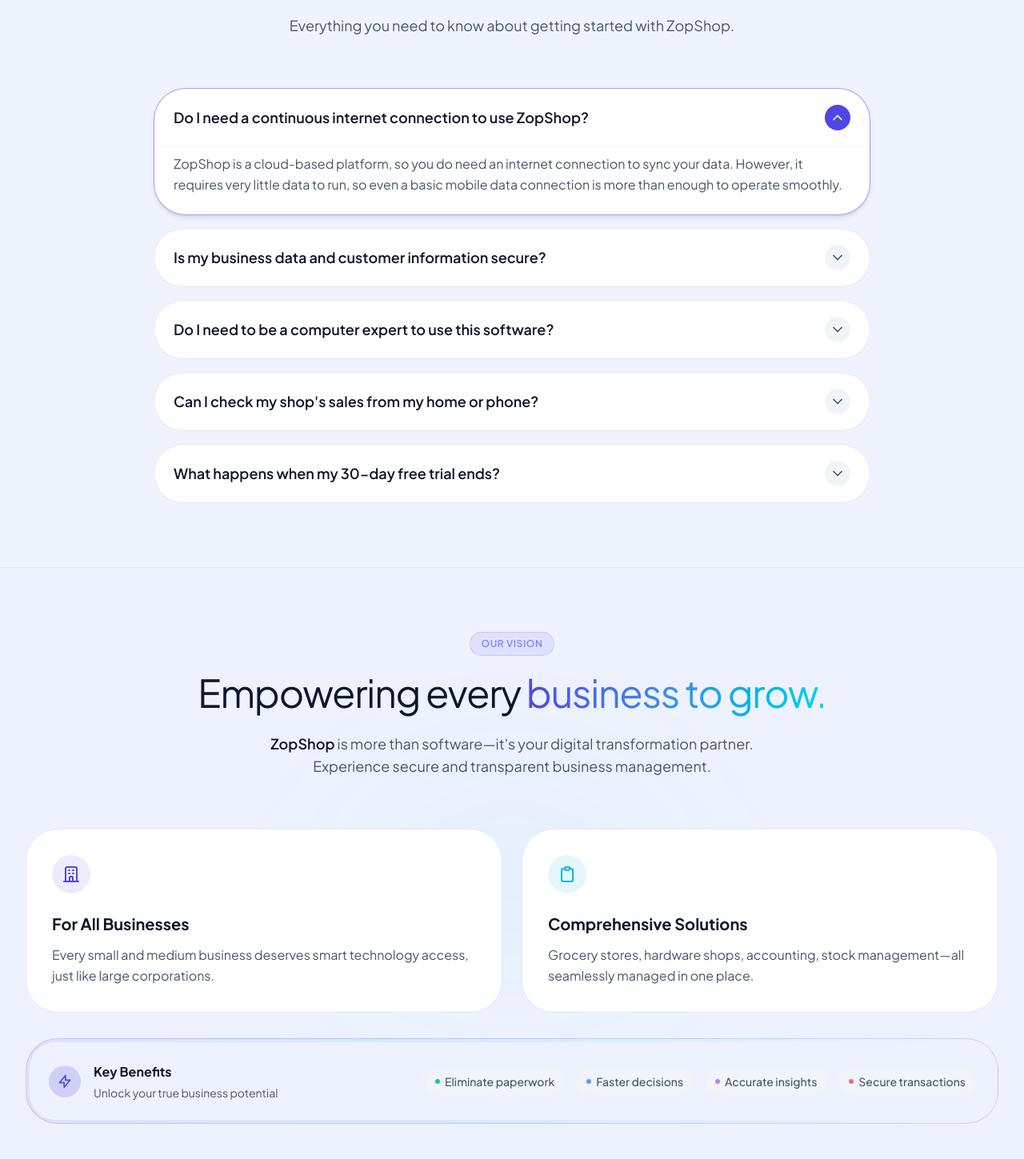
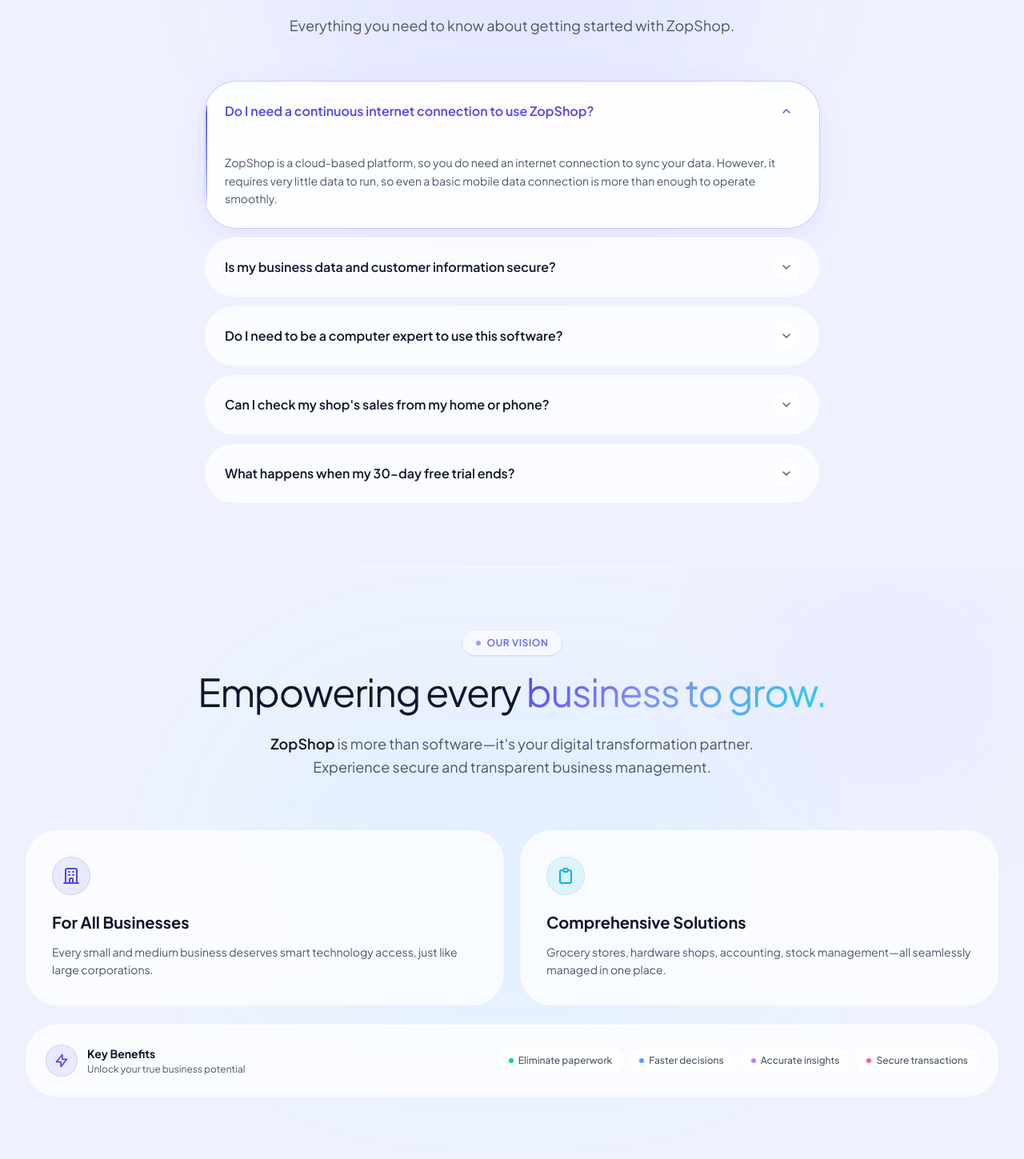
Before and after one commit to rashedulraha/zopshop-saas, a Next.js app: page / in a window 1280 px wide. Shown: the part 6381-7830 px from the top of the page at 80% size. Built offline with nearby package versions, Linux system fonts and the light colour scheme; no server answers.

Commit message:
style: reduce vertical spacing in FAQ and About sections

```diff
--- a/src/components/sections/AboutSection.tsx
+++ b/src/components/sections/AboutSection.tsx
@@ -3,14 +3,60 @@
 import { motion } from "framer-motion";
 import ResponsiveComponents from "../providers/ResponsiveComponents";
 
+const VALUE_CARDS = [
+  {
+    title: "For All Businesses",
+    description:
+      "Every small and medium business deserves smart technology access, just like large corporations.",
+    color: "text-primary",
+    iconBg: "bg-primary/10 border border-primary/15",
+    glow: "rgba(79,70,229,0.1)",
+    icon: (
+      <svg className="w-6 h-6" fill="none" viewBox="0 0 24 24" stroke="currentColor">
+        <path strokeLinecap="round" strokeLinejoin="round" strokeWidth={2}
+          d="M19 21V5a2 2 0 00-2-2H7a2 2 0 00-2 2v16m14 0h2m-2 0h-5m-9 0H3m2 0h5M9 7h1m-1 4h1m4-4h1m-1 4h1m-5 10v-5a1 1 0 011-1h2a1 1 0 011 1v5m-4 0h4"
+        />
+      </svg>
+    ),
+  },
+  {
+    title: "Comprehensive Solutions",
+    description:
+      "Grocery stores, hardware shops, accounting, stock management—all seamlessly managed in one place.",
+    color: "text-cyan-500",
+    iconBg: "bg-cyan-500/10 border border-cyan-500/15",
+    glow: "rgba(6,182,212,0.1)",
+    icon: (
+      <svg className="w-6 h-6" fill="none" viewBox="0 0 24 24" stroke="currentColor">
+        <path strokeLinecap="round" strokeLinejoin="round" strokeWidth={2}
+          d="M9 5H7a2 2 0 00-2 2v12a2 2 0 002 2h10a2 2 0 002-2V7a2 2 0 00-2-2h-2M9 5a2 2 0 002 2h2a2 2 0 002-2M9 5a2 2 0 012-2h2a2 2 0 012 2"
+        />
+      </svg>
+    ),
+  },
+];
+
+const BENEFIT_PILLS = [
+  { label: "Eliminate paperwork", dot: "bg-emerald-400" },
+  { label: "Faster decisions", dot: "bg-blue-400" },
+  { label: "Accurate insights", dot: "bg-purple-400" },
+  { label: "Secure transactions", dot: "bg-rose-400" },
+];
+
 export function AboutSection() {
   return (
     <section
       id="about"
-      className="py-12 lg:py-20 relative bg-background overflow-hidden border-t border-border"
+      className="py-14 lg:py-20 relative overflow-hidden"
     >
-      {/* Subtle ambient orb */}
-      <div className="absolute top-1/2 left-1/2 -translate-x-1/2 -translate-y-1/2 w-[600px] h-[400px] bg-[radial-gradient(ellipse,rgba(6,182,212,0.05)_0%,transparent_70%)] blur-[80px] pointer-events-none" />
+      {/* Ambient orbs */}
+      <div className="absolute inset-0 pointer-events-none overflow-hidden">
+        <div className="absolute top-1/2 left-1/2 -translate-x-1/2 -translate-y-1/2 w-[700px] h-[450px] rounded-full bg-cyan-400/4 dark:bg-cyan-400/7 blur-[90px]" />
+        <div className="absolute top-0 right-0 w-[350px] h-[300px] rounded-full bg-primary/4 dark:bg-primary/7 blur-[80px]" />
+      </div>
+
+      {/* Top separator */}
+      <div className="absolute top-0 left-0 right-0 h-px bg-gradient-to-r from-transparent via-white/40 dark:via-white/10 to-transparent" />
 
       <ResponsiveComponents>
         <div className="relative z-10 w-full">
@@ -23,7 +69,8 @@ export function AboutSection() {
               transition={{ duration: 0.5 }}
               className="flex justify-center mb-4"
             >
-              <span className="inline-flex items-center gap-2 rounded-lg border border-indigo-500/20 bg-indigo-500/10 px-3.5 py-1.5 text-xs font-semibold uppercase tracking-wider text-indigo-400">
+              <span className="inline-flex items-center gap-2 rounded-full glass-sm px-4 py-1.5 text-xs font-semibold uppercase tracking-wider text-indigo-500 dark:text-indigo-400 shadow-sm">
+                <span className="w-1.5 h-1.5 rounded-full bg-indigo-500 dark:bg-indigo-400 animate-pulse" />
                 Our Vision
               </span>
             </motion.div>
@@ -36,9 +83,7 @@ export function AboutSection() {
               className="mb-5 text-3xl font-normal leading-tight tracking-tight text-foreground sm:text-5xl"
             >
               Empowering every{" "}
-              <span className="text-transparent bg-clip-text bg-gradient-to-r from-primary to-cyan-400">
-                business to grow.
-              </span>
+              <span className="text-gradient">business to grow.</span>
             </motion.h2>
 
             <motion.p
@@ -46,77 +91,50 @@ export function AboutSection() {
               whileInView={{ opacity: 1, y: 0 }}
               viewport={{ once: true }}
               transition={{ duration: 0.5, delay: 0.2 }}
-              className="mx-auto max-w-2xl text-lg text-muted-foreground"
+              className="mx-auto max-w-2xl text-lg text-muted-foreground leading-relaxed"
             >
               <span className="text-foreground font-semibold">ZopShop</span> is
-              more than software—it's your digital transformation partner.
+              more than software—it&apos;s your digital transformation partner.
               Experience secure and transparent business management.
             </motion.p>
           </div>
 
-          {/* Grid Content */}
-          <div className="grid grid-cols-1 md:grid-cols-2 gap-6">
+          {/* Value Cards Grid */}
+          <div className="grid grid-cols-1 md:grid-cols-2 gap-5 mb-6">
+            {VALUE_CARDS.map((card, i) => (
               <motion.div
+                key={i}
                 initial={{ opacity: 0, y: 20 }}
                 whileInView={{ opacity: 1, y: 0 }}
                 viewport={{ once: true }}
-              transition={{ duration: 0.5, delay: 0.3 }}
-              className="bg-card border border-border p-8 rounded-2xl transition-colors hover:border-primary/50"
+                transition={{ duration: 0.5, delay: 0.3 + i * 0.1 }}
+                className="group relative glass-md rounded-2xl p-8 transition-all duration-300 hover:shadow-lg hover:-translate-y-0.5"
               >
-              <div className="w-12 h-12 rounded-xl bg-primary/10 text-primary flex items-center justify-center mb-6">
-                <svg
-                  className="w-6 h-6"
-                  fill="none"
-                  viewBox="0 0 24 24"
-                  stroke="currentColor"
+                {/* Inner glow */}
+                <div
+                  className="absolute inset-0 rounded-2xl opacity-0 group-hover:opacity-100 transition-opacity duration-500 pointer-events-none"
+                  style={{
+                    background: `radial-gradient(ellipse at top left, ${card.glow}, transparent 70%)`,
+                  }}
+                />
+                {/* Top shimmer */}
+                <div className="absolute top-0 left-0 right-0 h-px bg-gradient-to-r from-transparent via-white/60 dark:via-white/15 to-transparent rounded-t-2xl" />
+
+                <div className="relative z-10">
+                  <div
+                    className={`w-12 h-12 rounded-xl flex items-center justify-center mb-5 transition-all duration-300 group-hover:scale-110 group-hover:shadow-md ${card.iconBg} ${card.color}`}
                   >
-                  <path
-                    strokeLinecap="round"
-                    strokeLinejoin="round"
-                    strokeWidth={2}
-                    d="M19 21V5a2 2 0 00-2-2H7a2 2 0 00-2 2v16m14 0h2m-2 0h-5m-9 0H3m2 0h5M9 7h1m-1 4h1m4-4h1m-1 4h1m-5 10v-5a1 1 0 011-1h2a1 1 0 011 1v5m-4 0h4"
-                  />
-                </svg>
+                    {card.icon}
                   </div>
-              <h3 className="text-xl font-bold text-foreground mb-3">
-                For All Businesses
+                  <h3 className="text-xl font-bold text-foreground mb-3 group-hover:text-primary transition-colors duration-200">
+                    {card.title}
                   </h3>
-              <p className="text-muted-foreground leading-relaxed">
-                Every small and medium business deserves smart technology
-                access, just like large corporations.
+                  <p className="text-muted-foreground leading-relaxed text-sm">
+                    {card.description}
                   </p>
+                </div>
               </motion.div>
-
-            <motion.div
-              initial={{ opacity: 0, y: 20 }}
-              whileInView={{ opacity: 1, y: 0 }}
-              viewport={{ once: true }}
-              transition={{ duration: 0.5, delay: 0.4 }}
-              className="bg-card border border-border p-8 rounded-2xl transition-colors hover:border-cyan-500/50"
-            >
-              <div className="w-12 h-12 rounded-xl bg-cyan-500/10 text-cyan-500 flex items-center justify-center mb-6">
-                <svg
-                  className="w-6 h-6"
-                  fill="none"
-                  viewBox="0 0 24 24"
-                  stroke="currentColor"
-                >
-                  <path
-                    strokeLinecap="round"
-                    strokeLinejoin="round"
-                    strokeWidth={2}
-                    d="M9 5H7a2 2 0 00-2 2v12a2 2 0 002 2h10a2 2 0 002-2V7a2 2 0 00-2-2h-2M9 5a2 2 0 002 2h2a2 2 0 002-2M9 5a2 2 0 012-2h2a2 2 0 012 2"
-                  />
-                </svg>
-              </div>
-              <h3 className="text-xl font-bold text-foreground mb-3">
-                Comprehensive Solutions
-              </h3>
-              <p className="text-muted-foreground leading-relaxed">
-                Grocery stores, hardware shops, accounting, stock management—all
-                seamlessly managed in one place.
-              </p>
-            </motion.div>
+            ))}
           </div>
 
           {/* Key Benefits Banner */}
@@ -125,55 +143,42 @@ export function AboutSection() {
             whileInView={{ opacity: 1, y: 0 }}
             viewport={{ once: true }}
             transition={{ duration: 0.5, delay: 0.5 }}
-            className="mt-8 bg-gradient-to-r from-primary/10 via-cyan-500/10 to-transparent p-1 rounded-2xl border border-primary/20"
+            className="glass-md rounded-2xl p-6 relative overflow-hidden"
           >
-            <div className="bg-background rounded-xl p-6 flex flex-col md:flex-row items-center justify-between gap-6">
-              <div className="flex items-center gap-4">
-                <div className="w-10 h-10 rounded-full bg-primary/20 flex items-center justify-center shrink-0">
-                  <svg
-                    className="w-5 h-5 text-primary"
-                    fill="none"
-                    viewBox="0 0 24 24"
-                    stroke="currentColor"
-                  >
-                    <path
-                      strokeLinecap="round"
-                      strokeLinejoin="round"
-                      strokeWidth={2}
-                      d="M13 10V3L4 14h7v7l9-11h-7z"
-                    />
+            {/* Top shimmer */}
+            <div className="absolute top-0 left-0 right-0 h-px bg-gradient-to-r from-transparent via-white/60 dark:via-white/15 to-transparent" />
+
+            <div className="flex flex-col md:flex-row items-center justify-between gap-5">
+              <div className="flex items-center gap-3">
+                <div className="w-10 h-10 rounded-xl bg-primary/10 border border-primary/15 flex items-center justify-center shrink-0">
+                  <svg className="w-5 h-5 text-primary" fill="none" viewBox="0 0 24 24" stroke="currentColor">
+                    <path strokeLinecap="round" strokeLinejoin="round" strokeWidth={2} d="M13 10V3L4 14h7v7l9-11h-7z" />
                   </svg>
                 </div>
                 <div>
-                  <h4 className="font-bold text-foreground">Key Benefits</h4>
-                  <p className="text-sm text-muted-foreground mt-1">
-                    Unlock your true business potential
-                  </p>
+                  <h4 className="font-bold text-foreground text-sm">Key Benefits</h4>
+                  <p className="text-xs text-muted-foreground mt-0.5">Unlock your true business potential</p>
                 </div>
               </div>
 
-              <div className="flex flex-wrap items-center gap-4 text-sm font-medium text-muted-foreground">
-                <span className="flex items-center gap-1.5 bg-muted px-3 py-1.5 rounded-full">
-                  <span className="w-1.5 h-1.5 rounded-full bg-emerald-400"></span>{" "}
-                  Eliminate paperwork
+              <div className="flex flex-wrap items-center gap-2 text-sm font-medium text-muted-foreground">
+                {BENEFIT_PILLS.map((pill, i) => (
+                  <span
+                    key={i}
+                    className="flex items-center gap-1.5 glass-sm px-3 py-1.5 rounded-full text-xs"
+                  >
+                    <span className={`w-1.5 h-1.5 rounded-full ${pill.dot}`} />
+                    {pill.label}
                   </span>
-                <span className="flex items-center gap-1.5 bg-muted px-3 py-1.5 rounded-full">
-                  <span className="w-1.5 h-1.5 rounded-full bg-blue-400"></span>{" "}
-                  Faster decisions
-                </span>
-                <span className="flex items-center gap-1.5 bg-muted px-3 py-1.5 rounded-full">
-                  <span className="w-1.5 h-1.5 rounded-full bg-purple-400"></span>{" "}
-                  Accurate insights
-                </span>
-                <span className="flex items-center gap-1.5 bg-muted px-3 py-1.5 rounded-full">
-                  <span className="w-1.5 h-1.5 rounded-full bg-rose-400"></span>{" "}
-                  Secure transactions
-                </span>
+                ))}
               </div>
             </div>
           </motion.div>
         </div>
       </ResponsiveComponents>
+
+      {/* Bottom separator */}
+      <div className="absolute bottom-0 left-0 right-0 h-px bg-gradient-to-r from-transparent via-white/40 dark:via-white/10 to-transparent" />
     </section>
   );
 }
--- a/src/components/sections/FAQSection.tsx
+++ b/src/components/sections/FAQSection.tsx
@@ -2,7 +2,7 @@
 
 import { useState } from "react";
 import { motion, AnimatePresence } from "framer-motion";
-import { ChevronDown } from "lucide-react";
+import { ChevronDown, HelpCircle } from "lucide-react";
 import ResponsiveComponents from "../providers/ResponsiveComponents";
 import { cn } from "@/lib/utils";
 
@@ -33,11 +33,19 @@ export function FAQSection() {
   const [openIndex, setOpenIndex] = useState<number | null>(0);
 
   return (
-    <section className="py-12 lg:py-20 relative bg-muted/30 overflow-hidden border-t border-border">
+    <section className="py-14 lg:py-20 relative overflow-hidden">
+      {/* Ambient orbs */}
+      <div className="absolute inset-0 pointer-events-none overflow-hidden">
+        <div className="absolute top-0 left-1/2 -translate-x-1/2 w-[600px] h-[350px] rounded-full bg-primary/5 dark:bg-primary/8 blur-[90px]" />
+      </div>
+
+      {/* Top separator */}
+      <div className="absolute top-0 left-0 right-0 h-px bg-gradient-to-r from-transparent via-white/40 dark:via-white/10 to-transparent" />
+
       <ResponsiveComponents>
-        <div className="relative z-10 w-full max-w-4xl mx-auto">
-
-          <div className="text-center mb-16">
+        <div className="relative z-10 w-full max-w-3xl mx-auto">
+          {/* Header */}
+          <div className="text-center mb-14">
             <motion.div
               initial={{ opacity: 0, y: 20 }}
               whileInView={{ opacity: 1, y: 0 }}
@@ -45,7 +53,8 @@ export function FAQSection() {
               transition={{ duration: 0.5 }}
               className="flex justify-center mb-4"
             >
-              <span className="inline-flex items-center gap-2 rounded-lg border border-primary/20 bg-primary/10 px-3.5 py-1.5 text-xs font-semibold uppercase tracking-wider text-primary">
+              <span className="inline-flex items-center gap-2 rounded-full glass-sm px-4 py-1.5 text-xs font-semibold uppercase tracking-wider text-primary shadow-sm">
+                <HelpCircle className="w-3.5 h-3.5" />
                 Got Questions?
               </span>
             </motion.div>
@@ -57,7 +66,8 @@ export function FAQSection() {
               transition={{ duration: 0.5, delay: 0.1 }}
               className="mb-5 text-3xl font-normal leading-tight tracking-tight text-foreground sm:text-5xl"
             >
-              Frequently Asked <span className="text-transparent bg-clip-text bg-gradient-to-r from-primary to-cyan-400">Questions</span>
+              Frequently Asked{" "}
+              <span className="text-gradient">Questions</span>
             </motion.h2>
 
             <motion.p
@@ -65,39 +75,62 @@ export function FAQSection() {
               whileInView={{ opacity: 1, y: 0 }}
               viewport={{ once: true }}
               transition={{ duration: 0.5, delay: 0.2 }}
-              className="mx-auto max-w-2xl text-lg text-muted-foreground"
+              className="mx-auto max-w-2xl text-lg text-muted-foreground leading-relaxed"
             >
               Everything you need to know about getting started with ZopShop.
             </motion.p>
           </div>
 
-          <div className="space-y-4">
+          {/* FAQ Items */}
+          <div className="space-y-3">
             {FAQS.map((faq, index) => {
               const isOpen = openIndex === index;
               return (
                 <motion.div
                   key={index}
-                  initial={{ opacity: 0, y: 20 }}
+                  initial={{ opacity: 0, y: 16 }}
                   whileInView={{ opacity: 1, y: 0 }}
                   viewport={{ once: true }}
-                  transition={{ duration: 0.5, delay: 0.1 * index }}
+                  transition={{ duration: 0.4, delay: 0.08 * index }}
                   className={cn(
-                    "bg-card border rounded-2xl overflow-hidden transition-all duration-300",
-                    isOpen ? "border-primary/50 shadow-md" : "border-border hover:border-primary/30"
+                    "relative rounded-2xl overflow-hidden transition-all duration-300",
+                    isOpen
+                      ? "glass-xl shadow-[0_10px_40px_rgba(79,70,229,0.08)] dark:shadow-[0_10px_40px_rgba(79,70,229,0.12)] ring-1 ring-primary/20"
+                      : "glass-md hover:shadow-md hover:-translate-y-px",
                   )}
                 >
+                  {/* Active left accent bar */}
+                  <div
+                    className={cn(
+                      "absolute left-0 top-0 bottom-0 w-0.5 transition-all duration-300",
+                      isOpen
+                        ? "bg-gradient-to-b from-primary via-indigo-400 to-transparent"
+                        : "bg-transparent",
+                    )}
+                  />
+
+                  {/* Top shimmer */}
+                  <div className="absolute top-0 left-0 right-0 h-px bg-gradient-to-r from-transparent via-white/60 dark:via-white/15 to-transparent" />
+
                   <button
                     onClick={() => setOpenIndex(isOpen ? null : index)}
                     className="w-full px-6 py-5 flex items-center justify-between text-left focus:outline-none"
                   >
-                    <span className="text-lg font-semibold text-foreground pr-4">
+                    <span className={cn(
+                      "text-base font-semibold pr-4 transition-colors duration-200",
+                      isOpen ? "text-primary" : "text-foreground",
+                    )}>
                       {faq.question}
                     </span>
-                    <div className={cn(
-                      "w-8 h-8 rounded-full flex items-center justify-center shrink-0 transition-transform duration-300",
-                      isOpen ? "bg-primary text-primary-foreground rotate-180" : "bg-muted text-muted-foreground"
-                    )}>
-                      <ChevronDown className="w-5 h-5" />
+                    <div
+                      className={cn(
+                        "w-8 h-8 rounded-full flex items-center justify-center shrink-0 transition-all duration-300 glass-sm",
+                        isOpen
+                          ? "bg-primary/20 text-primary rotate-180"
+                          : "text-muted-foreground",
+                      )}
+                    >
+                      <ChevronDown className="w-4 h-4" />
                     </div>
                   </button>
 
@@ -109,8 +142,8 @@ export function FAQSection() {
                         exit={{ height: 0, opacity: 0 }}
                         transition={{ duration: 0.3, ease: "easeInOut" }}
                       >
-                        <div className="px-6 pb-6 pt-2 text-muted-foreground leading-relaxed border-t border-border/50">
-                          {faq.answer}
+                        <div className="px-6 pb-6 pt-0 text-muted-foreground leading-relaxed text-sm border-t border-white/20 dark:border-white/5">
+                          <div className="pt-4">{faq.answer}</div>
                         </div>
                       </motion.div>
                     )}
@@ -119,9 +152,11 @@ export function FAQSection() {
               );
             })}
           </div>
-
         </div>
       </ResponsiveComponents>
+
+      {/* Bottom separator */}
+      <div className="absolute bottom-0 left-0 right-0 h-px bg-gradient-to-r from-transparent via-white/40 dark:via-white/10 to-transparent" />
     </section>
   );
 }
```
Lines whose indentation alone changed are shown as unchanged.
